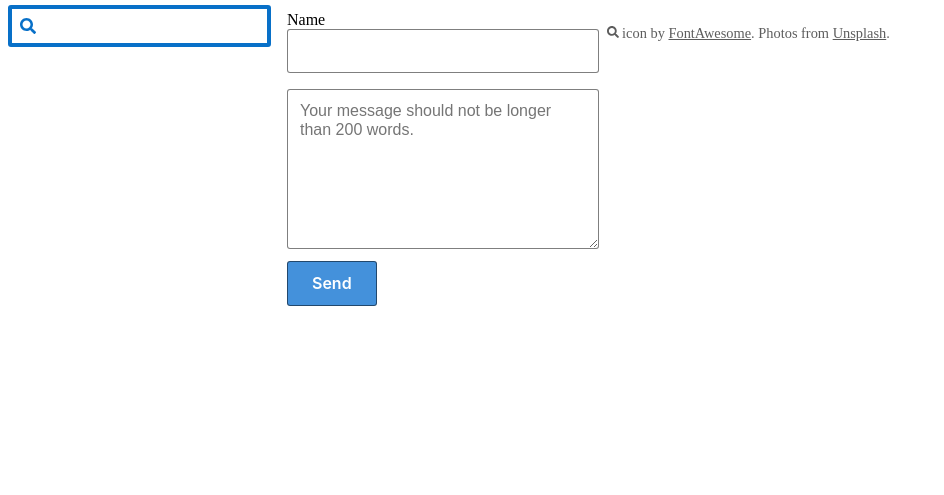
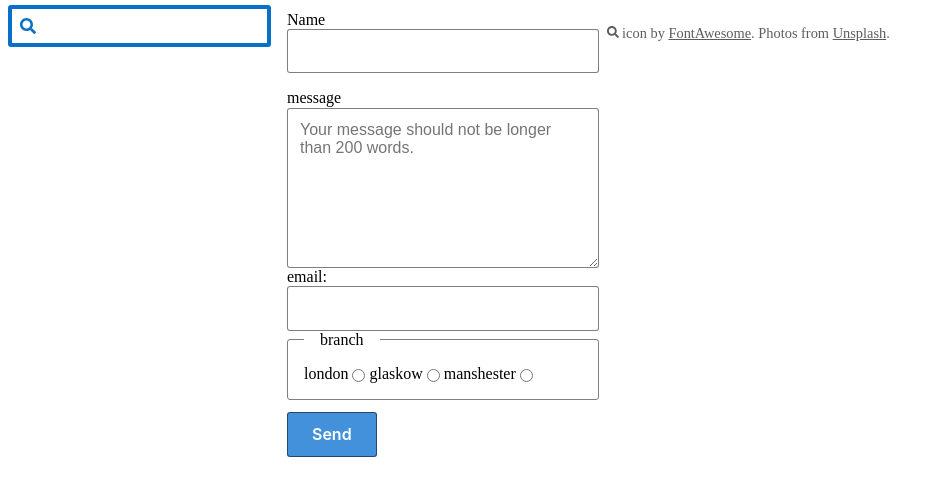
Before and after one commit to coyboy55/HTML-CSS-git, a website: page week-3/29-combined-skills/contact.html in a window 1280 px wide. Shown: the part 125-620 px from the top of the page, without its empty margins (0-944 px from the left). Drawn offline with Linux system fonts and the light colour scheme.

Commit message:
complete

```diff
--- a/week-3/29-combined-skills/contact.html
+++ b/week-3/29-combined-skills/contact.html
@@ -56,13 +56,29 @@
         <form method="GET" class="contact-form">
           <div class="contact-form__field">
             <label for="name">Name</label>
-            <input type="text" name="name" id="name" />
+            <input required type="text" name="name" id="name" />
           </div>
           <div class="contact-form__field">
-            <textarea
-              name="message"
-              placeholder="Your message should not be longer than 200 words."
-            ></textarea>
+            <label>
+              message
+              <textarea
+                required
+                name="message"
+                placeholder="Your message should not be longer than 200 words."
+              ></textarea>
+            </label>
+            <label
+              >email:
+              <input required type="email" />
+            </label>
+            <fieldset>
+              <legend text="branch">branch</legend>
+              <label>london <input type="radio" name="A"/></label>
+
+              <label>glaskow <input type="radio" name="A"/></label>
+
+              <label>manshester <input type="radio" name="A"/></label>
+            </fieldset>
           </div>
           <button type="submit">Send</button>
         </form>
```
